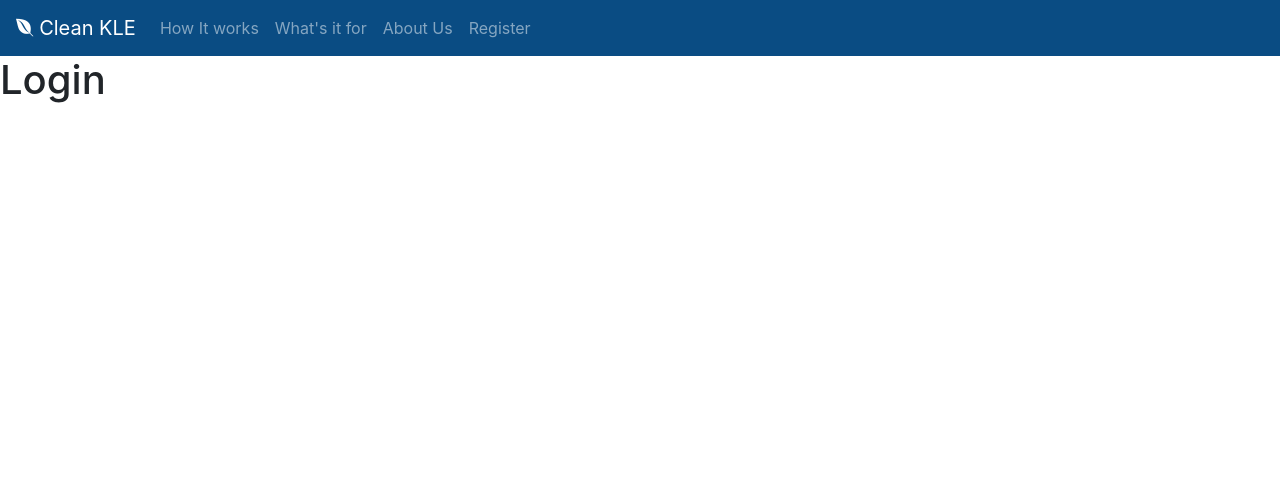
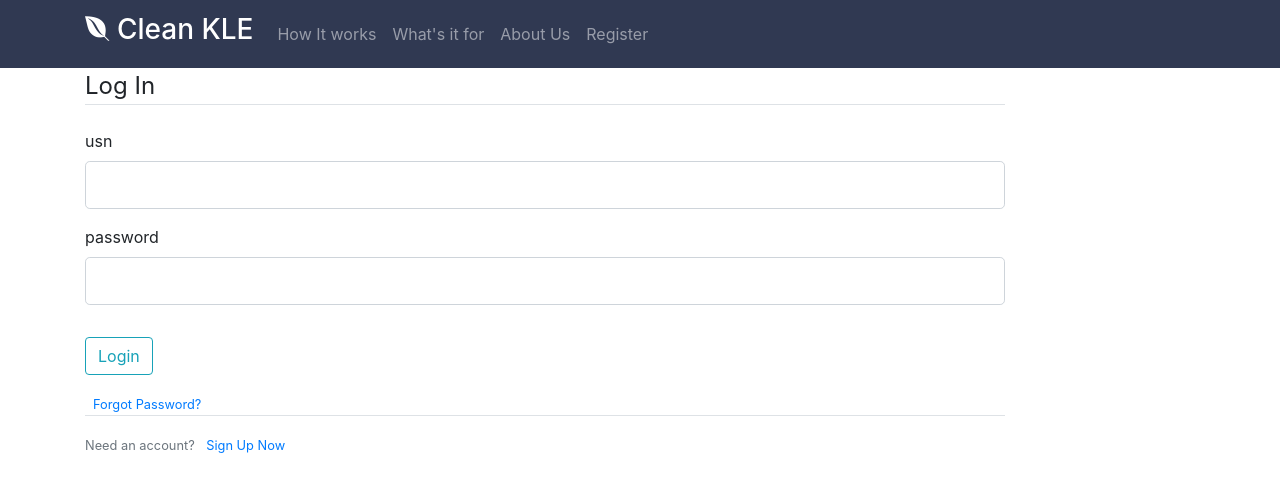
Before and after one commit to sudeepgumaste/cleanKLE, a Flask app: page / in a window 1280 px wide. Shown: the top 492 px of the page. Run offline with Flask 2, Linux system fonts and the light colour scheme; some libraries are stand-ins or nearby versions.

Commit message:
Added Login form

```diff
--- a/cleanApp/__init__.py
+++ b/cleanApp/__init__.py
@@ -1,6 +1,7 @@
 from flask import Flask
 
 app = Flask(__name__)
+app.config['SECRET_KEY'] = '53dd5a9f27bb8b853b9789e7688ebdf5'
 
 
 from cleanApp import routes
--- a/cleanApp/forms.py
+++ b/cleanApp/forms.py
@@ -1 +1,11 @@
 from flask_wtf import FlaskForm
+from wtforms import StringField, PasswordField, SubmitField, BooleanField
+from wtforms.validators import DataRequired, Length, Email, EqualTo,ValidationError
+
+
+class loginForm(FlaskForm):
+    usn = StringField('usn', validators=[DataRequired()])
+
+    password = PasswordField ('password', validators=[DataRequired()])
+
+    login = SubmitField ('Login')
--- a/cleanApp/routes.py
+++ b/cleanApp/routes.py
@@ -1,11 +1,13 @@
 from cleanApp import app
 from flask import render_template
 from flask import url_for
+from cleanApp.forms import loginForm
 
 @app.route("/")
-@app.route("/login")
+@app.route("/login", methods = ['GET', 'POST'])
 def login():
-    return render_template("login.html",title="Login")
+    form = loginForm()
+    return render_template("login.html",title="Login", form=form)
 
 @app.route("/register")
 def register():
--- a/cleanApp/templates/layout.html
+++ b/cleanApp/templates/layout.html
@@ -24,8 +24,9 @@
         {% endif %}
 </head>
 <body>
-    <nav class="navbar navbar-dark navbar-fixed navbar-expand-md" style="background: #0a4c83">
-        <a href="{{ url_for('login') }}" class="navbar-brand"><i class="fab fa-envira"></i> Clean KLE</a>
+    <nav class="navbar navbar-dark navbar-fixed navbar-expand-md" style="background: #303952"><!--0a4c83-->
+        <div class="container">
+            <a href="{{ url_for('login') }}" class="navbar-brand"><h3><i class="fab fa-envira"></i> Clean KLE</h3></a>
             <button class="navbar-toggler" data-toggle="collapse" data-target="#menu"><span class="navbar-toggler-icon"></span></button>
             <div class="navbar-collapse collapse" id="menu">
                 <ul class="navbar-nav navbar-right">
@@ -47,7 +48,6 @@
                         </li>
                     {% endif %}
 
-                <div class="navbar-right">
                     {% if title!='Login' %}
                         <li class="nav-item">
                             <a href="{{ url_for('login') }}" class="nav-link">Login</a>
@@ -59,8 +59,8 @@
                             <a href="{{ url_for('register') }}" class="nav-link">Register</a>
                         </li>
                     {% endif %}
+                </ul>
             </div>
-            </ul>
         </div>
     </nav>
     {% block content %}{% endblock content %}
--- a/cleanApp/templates/login.html
+++ b/cleanApp/templates/login.html
@@ -1,4 +1,52 @@
 {% extends "layout.html" %}
 {% block content %}
-    <h1>Login</h1>
+    <div class="container">
+        <div class="row">
+            <div class="col-md-10">
+                <div class = "content-section">
+                    <form method ="POST" action = "">
+                            {{ form.hidden_tag() }}
+                            <fieldset class="form-group">
+                                <legend class="border-bottom mb-4">Log In</legend>
+                                <div class="form-group">
+                                    {{ form.usn.label(class="form-control-label") }}
+                                    {% if form.usn.errors %}
+                                        {{ form.usn(class = "form-control form-control-lg is-invalid") }}
+                                        {% for error in form.usn.errors %}
+                                            <span>{{ error }}</span>
+                                        {% endfor %}
+                                    {% else %}
+                                        {{ form.usn(class = "form-control form-control-lg") }}
+                                    {% endif %}
+                                </div>
+                                <div class="form-group">
+                                        {{ form.password.label(class="form-control-label") }}
+                                        {% if form.password.errors %}
+                                            {{ form.password(class="form-control form-control-lg is-invalid") }}
+                                            <div class="invalid-feedback">
+                                                {% for error in form.password.errors %}
+                                                    <span>{{ error }}</span>
+                                                {% endfor %}
+                                            </div>
+                                        {% else %}
+                                            {{ form.password(class="form-control form-control-lg") }}
+                                        {% endif %}
+                                </div>
+                            </fieldset>
+                            <div class="form-group">
+                                {{ form.login(class="btn btn-outline-info") }}
+                            </div>
+                            <small class="text-muted ml-2">
+                                <a href="#">Forgot Password?</a>
+                            </small>
+                       </form>
+                   <div class="border-top pt-3">
+                           <small class="text-muted">
+                               Need an account? <a class="ml-2" href="{{ url_for('register') }}">Sign Up Now</a>
+                           </small>
+                       </div>
+                </div>
+            </div>
+        </div>
+    </div>
 {% endblock content %}
```
Lines whose indentation alone changed are shown as unchanged.
